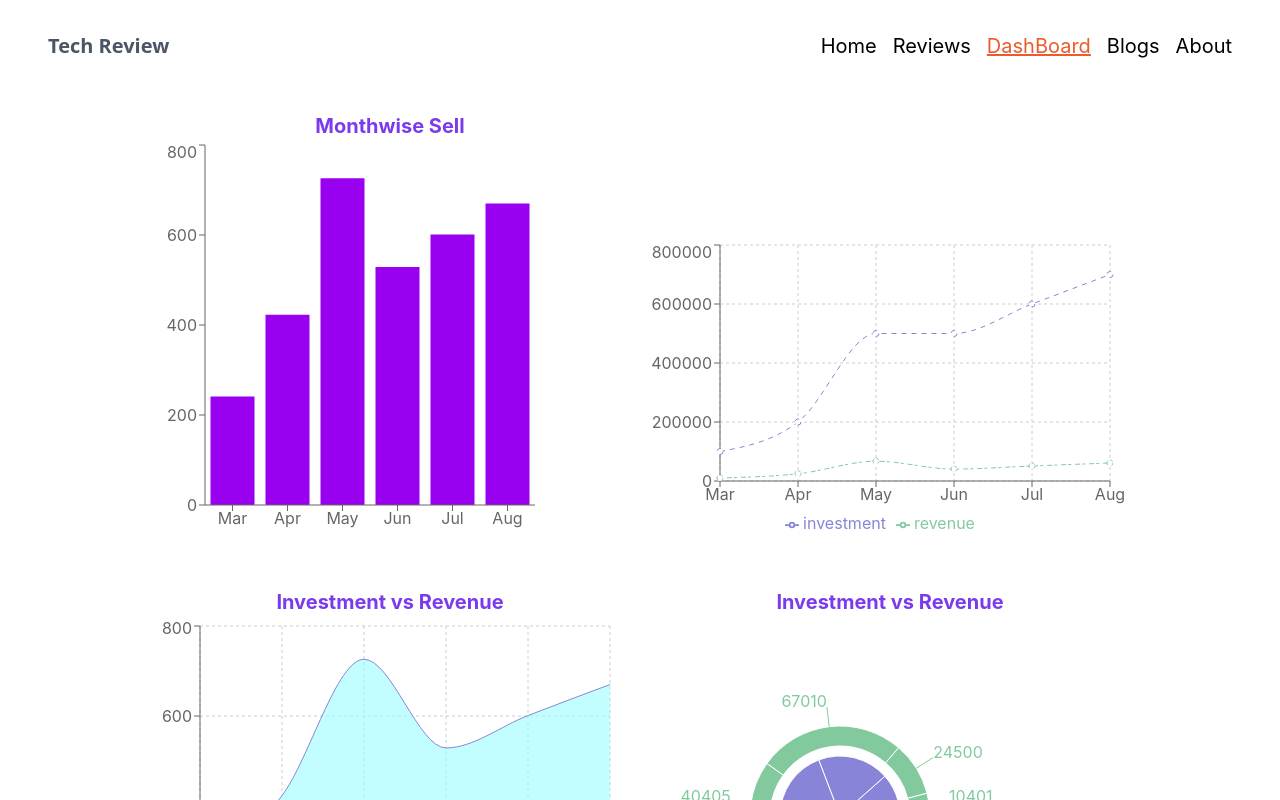
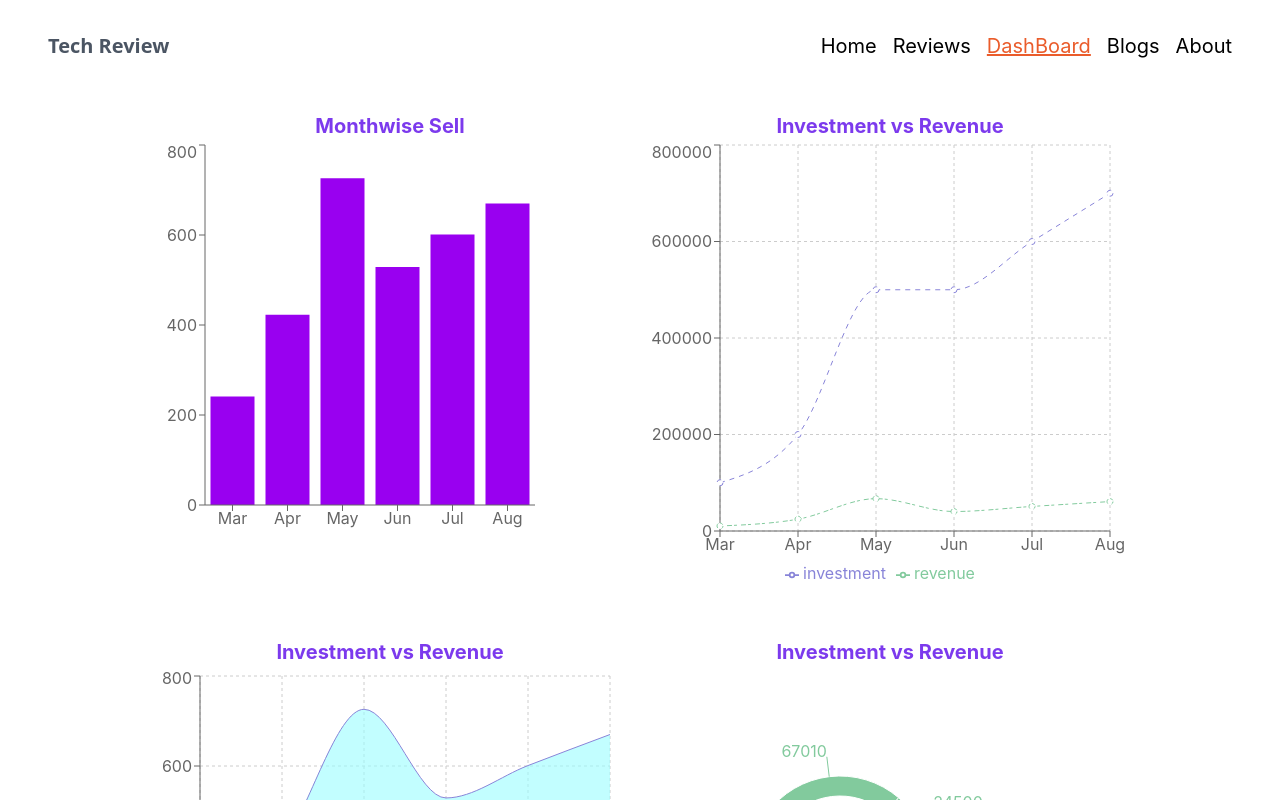
Before and after one commit to fazlay26/Product-review-App, a React (Create React App) app: page /DashBoard in a window 1280 px wide. Shown: the top 800 px of the page. Built offline with nearby package versions, Linux system fonts and the light colour scheme.

Commit message:
project-done

```diff
--- a/src/Components/DashBoard/DashBoard.js
+++ b/src/Components/DashBoard/DashBoard.js
@@ -54,10 +54,12 @@ const DashBoard = () => {
                         <Tooltip />
                     </BarChart>
                 </div>
-                <div className='flex items-end'>
+                <div className=''>
+                    <h1 className='text-xl text-center text-violet-600 font-bold'>Investment vs Revenue</h1>
+
                     <LineChart
                         width={500}
-                        height={300}
+                        height={450}
                         data={data}
                         margin={{
                             top: 5,
```
